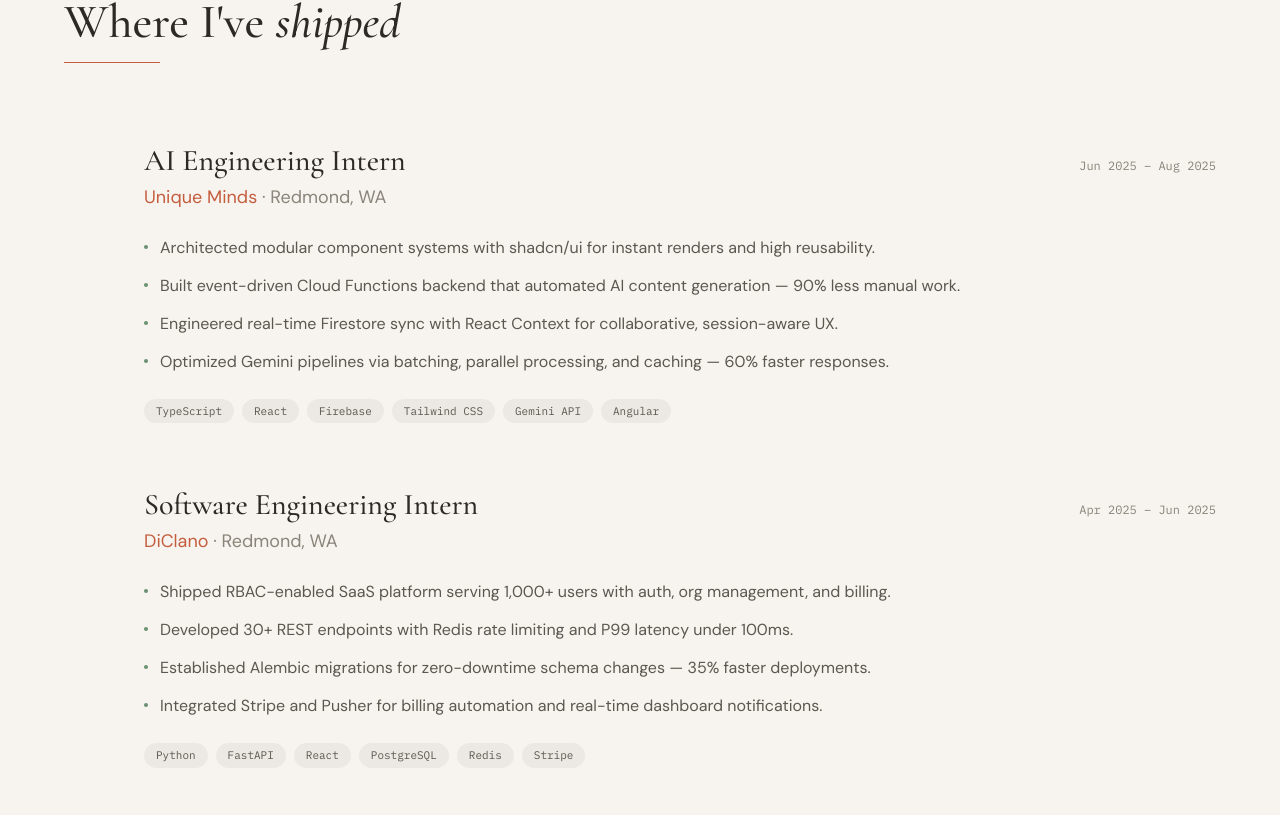
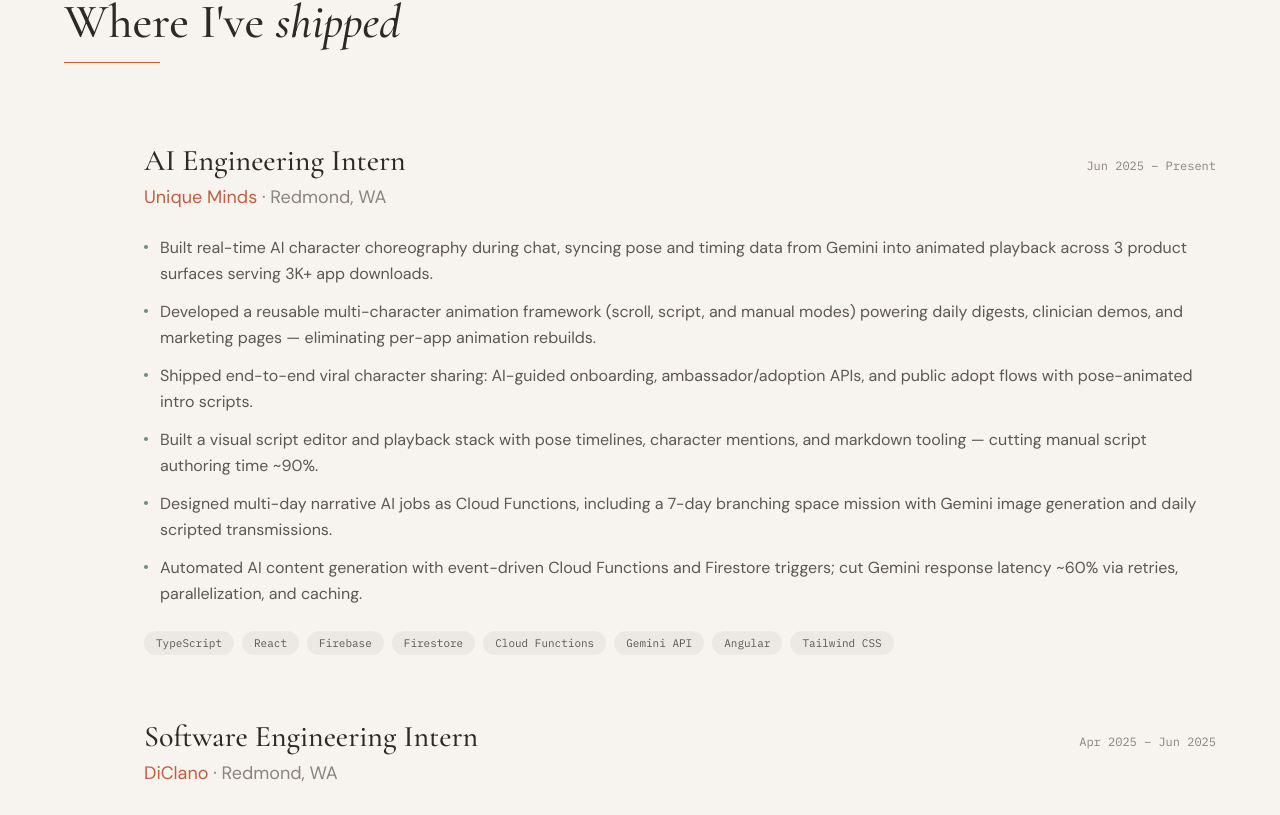
Before and after one commit to mkanakala10/my-portfolio, a React (Vite) app: page / in a window 1280 px wide. Shown: the part 1781-2596 px from the top of the page. Built offline with nearby package versions, Linux system fonts and the light colour scheme.

Commit message:
updated wording

```diff
--- a/src/components/Projects.tsx
+++ b/src/components/Projects.tsx
@@ -82,7 +82,8 @@
   useTitleUnderline(underlineRef)
 
   const featured = projects.find((p) => p.featured)
-  const rest = projects.filter((p) => !p.featured)
+  const rest = projects.filter((p) => !p.featured && !p.minor)
+  const minor = projects.filter((p) => p.minor)
 
   return (
     <section id="projects" className="relative px-6 py-32">
@@ -108,6 +109,36 @@
               <ProjectCard key={project.title} project={project} delay={(i + 1) * 150} />
             ))}
           </div>
+
+          {minor.length > 0 && (
+            <ScrollReveal delay={300}>
+              <div className="border-t border-ink/8 pt-8">
+                <p className="font-mono text-xs uppercase tracking-[0.2em] text-ink-faint">
+                  Also
+                </p>
+                <ul className="mt-4 space-y-3">
+                  {minor.map((project) => (
+                    <li key={project.title}>
+                      <a
+                        href={project.liveUrl}
+                        target="_blank"
+                        rel="noopener noreferrer"
+                        className="group flex flex-wrap items-baseline justify-between gap-2 rounded-xl px-3 py-2 transition-colors hover:bg-ink/4"
+                      >
+                        <span className="text-sm text-ink-muted transition-colors group-hover:text-ink">
+                          {project.title}
+                          <span className="text-ink-faint"> · {project.period}</span>
+                        </span>
+                        <span className="font-mono text-[11px] text-ink-faint transition-colors group-hover:text-copper">
+                          View →
+                        </span>
+                      </a>
+                    </li>
+                  ))}
+                </ul>
+              </div>
+            </ScrollReveal>
+          )}
         </div>
       </div>
     </section>
--- a/src/data/resume.ts
+++ b/src/data/resume.ts
@@ -33,13 +33,15 @@
     company: 'Unique Minds',
     role: 'AI Engineering Intern',
     location: 'Redmond, WA',
-    period: 'Jun 2025 – Aug 2025',
-    tech: ['TypeScript', 'React', 'Firebase', 'Tailwind CSS', 'Gemini API', 'Angular'],
+    period: 'Jun 2025 – Present',
+    tech: ['TypeScript', 'React', 'Firebase', 'Firestore', 'Cloud Functions', 'Gemini API', 'Angular', 'Tailwind CSS'],
     highlights: [
-      'Architected modular component systems with shadcn/ui for instant renders and high reusability.',
-      'Built event-driven Cloud Functions backend that automated AI content generation — 90% less manual work.',
-      'Engineered real-time Firestore sync with React Context for collaborative, session-aware UX.',
-      'Optimized Gemini pipelines via batching, parallel processing, and caching — 60% faster responses.',
+      'Built real-time AI character choreography during chat, syncing pose and timing data from Gemini into animated playback across 3 product surfaces serving 3K+ app downloads.',
+      'Developed a reusable multi-character animation framework (scroll, script, and manual modes) powering daily digests, clinician demos, and marketing pages — eliminating per-app animation rebuilds.',
+      'Shipped end-to-end viral character sharing: AI-guided onboarding, ambassador/adoption APIs, and public adopt flows with pose-animated intro scripts.',
+      'Built a visual script editor and playback stack with pose timelines, character mentions, and markdown tooling — cutting manual script authoring time ~90%.',
+      'Designed multi-day narrative AI jobs as Cloud Functions, including a 7-day branching space mission with Gemini image generation and daily scripted transmissions.',
+      'Automated AI content generation with event-driven Cloud Functions and Firestore triggers; cut Gemini response latency ~60% via retries, parallelization, and caching.',
     ],
   },
   {
@@ -98,6 +100,16 @@
     accent: '#C45D3E',
     githubUrl: 'https://github.com/mkanakala10/Predicting-March-Madness-Outcomes',
   },
+  {
+    title: 'The Emerald City Guide',
+    period: 'Fall 2025',
+    tech: ['React'],
+    description:
+      'A course project — a React site for exploring Seattle neighborhoods, parks, and landmarks.',
+    accent: '#4a6278',
+    minor: true,
+    liveUrl: 'https://cs571-f25.github.io/Guide-to-Seattle/',
+  },
 ]
 
 export const skills = {
```
